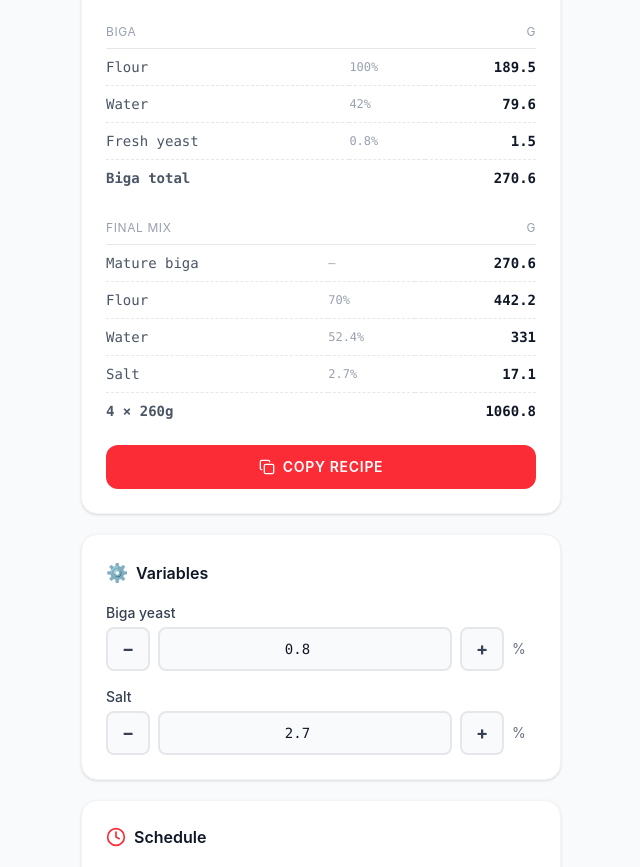
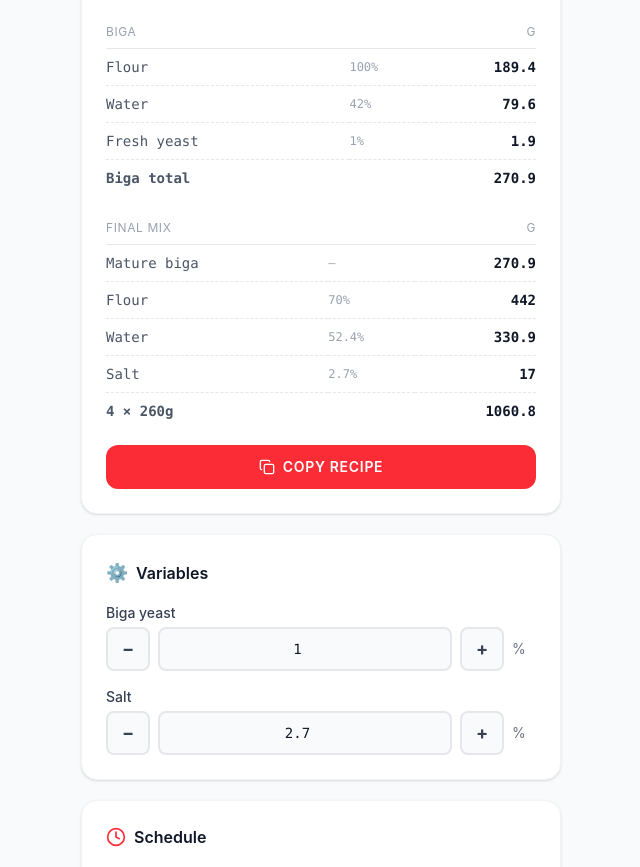
Before and after one commit to szsoma/recipe-calculators, a React (Vite) app: page /pizza in a window 1280 px wide. Shown: the part 1481-2348 px from the top of the page, without its empty margins (319-959 px from the left). Built offline with nearby package versions, Linux system fonts and the light colour scheme.

Commit message:
fix: set pizza biga yeast default to 1%

```diff
--- a/src/pages/Pizza.jsx
+++ b/src/pages/Pizza.jsx
@@ -8,7 +8,7 @@ const accent = 'red'
 
 const SALT_DEFAULT = 2.7
 const BIGA_HYD_DEFAULT = 42
-const BIGA_YEAST_DEFAULT_FRESH = 0.8
+const BIGA_YEAST_DEFAULT_FRESH = 1
 const BIGA_YEAST_DEFAULT_INSTANT = 0.3
 const FINAL_HYD_DEFAULT = 65
 const BIGA_PCT_DEFAULT = 30
```
